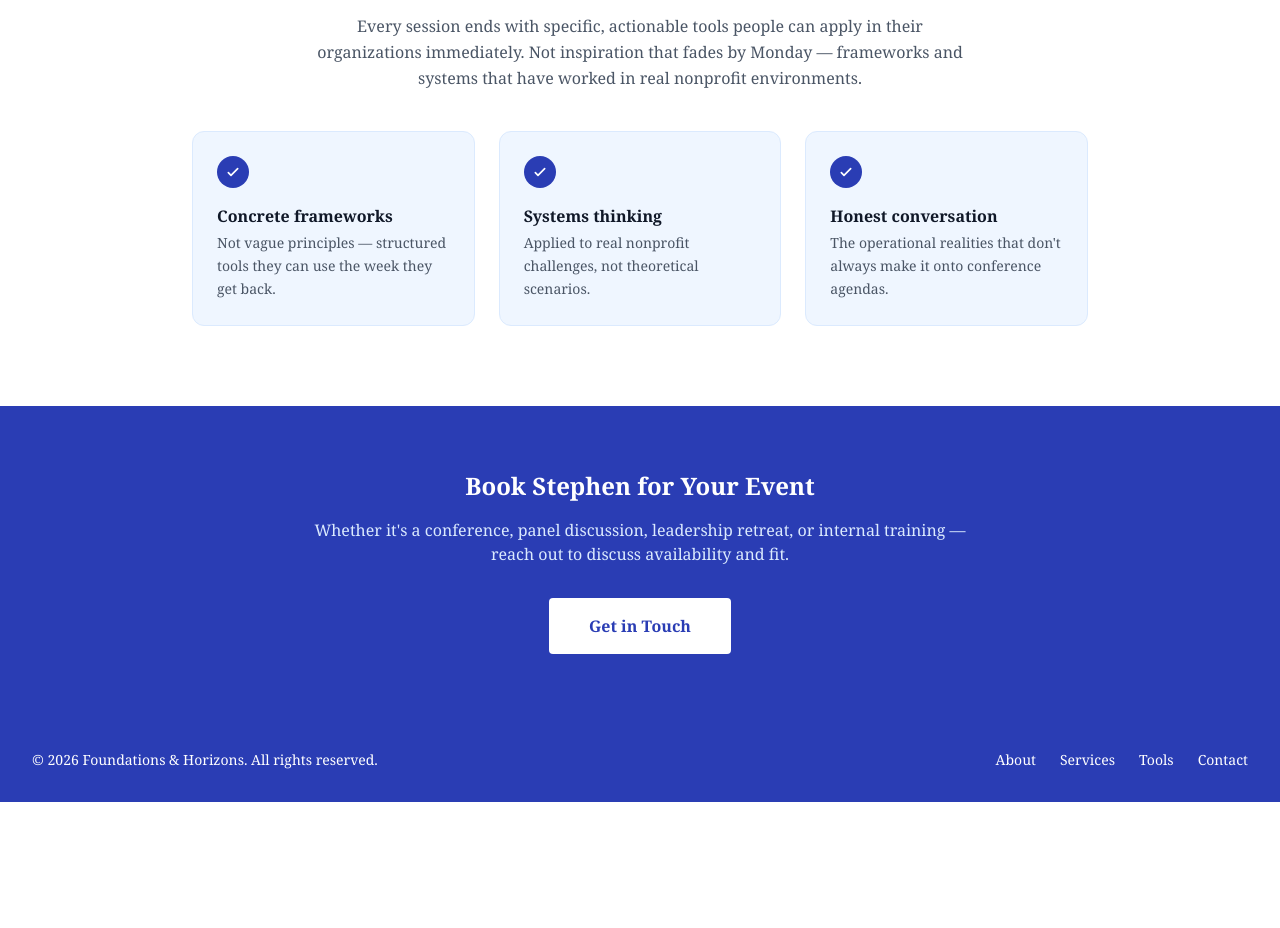
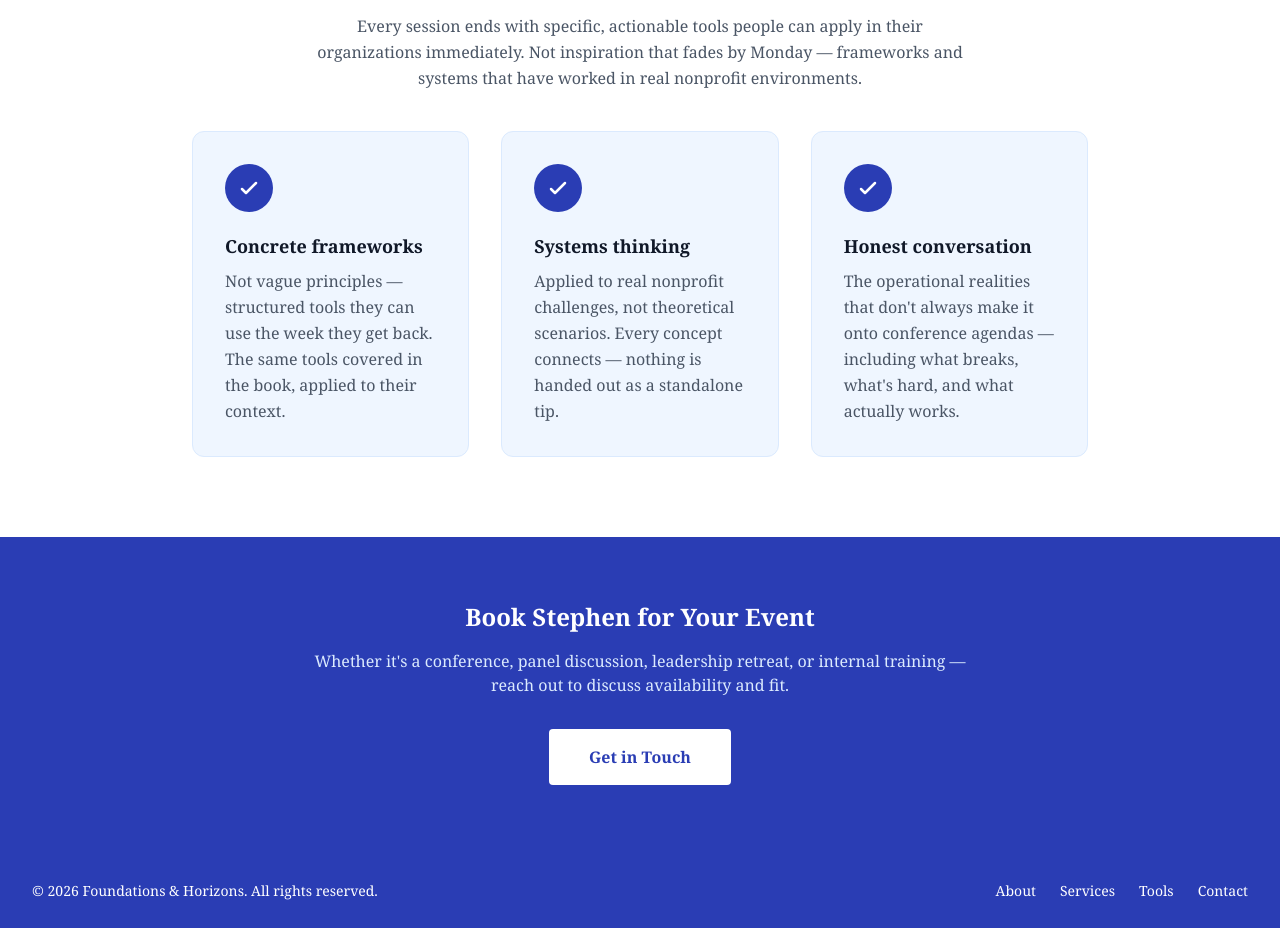
Before and after one commit to Foundations-and-Horizons/Website, a Next.js app: page /speaking in a window 1280 px wide. Shown: the part 3608-4536 px from the top of the page. Before the commit the page ends 4410 px from the top, so only its background shows below. Built offline with nearby package versions, Linux system fonts and the light colour scheme.

Commit message:
Enlarge takeaway cards to match topic card scale

```diff
--- a/app/(marketing)/speaking/page.tsx
+++ b/app/(marketing)/speaking/page.tsx
@@ -125,20 +125,20 @@ export default function SpeakingPage() {
               Every session ends with specific, actionable tools people can apply in their organizations immediately. Not inspiration that fades by Monday — frameworks and systems that have worked in real nonprofit environments.
             </p>
           </div>
-          <div className="grid grid-cols-1 md:grid-cols-3 gap-6">
+          <div className="grid grid-cols-1 md:grid-cols-3 gap-8">
             {[
-              { label: "Concrete frameworks", detail: "Not vague principles — structured tools they can use the week they get back." },
-              { label: "Systems thinking", detail: "Applied to real nonprofit challenges, not theoretical scenarios." },
-              { label: "Honest conversation", detail: "The operational realities that don't always make it onto conference agendas." },
+              { label: "Concrete frameworks", detail: "Not vague principles — structured tools they can use the week they get back. The same tools covered in the book, applied to their context." },
+              { label: "Systems thinking", detail: "Applied to real nonprofit challenges, not theoretical scenarios. Every concept connects — nothing is handed out as a standalone tip." },
+              { label: "Honest conversation", detail: "The operational realities that don't always make it onto conference agendas — including what breaks, what's hard, and what actually works." },
             ].map((item) => (
-              <div key={item.label} className="bg-blue-50 border border-blue-100 rounded-xl p-6">
-                <div className="w-8 h-8 rounded-full bg-[#2a3db4] flex items-center justify-center mb-4">
-                  <svg className="w-4 h-4 text-white" fill="none" stroke="currentColor" viewBox="0 0 24 24">
+              <div key={item.label} className="bg-blue-50 border border-blue-100 rounded-xl p-8">
+                <div className="w-12 h-12 rounded-full bg-[#2a3db4] flex items-center justify-center mb-5">
+                  <svg className="w-6 h-6 text-white" fill="none" stroke="currentColor" viewBox="0 0 24 24">
                     <path strokeLinecap="round" strokeLinejoin="round" strokeWidth={2.5} d="M5 13l4 4L19 7" />
                   </svg>
                 </div>
-                <h3 className="font-semibold text-gray-900 mb-1">{item.label}</h3>
-                <p className="text-gray-600 text-sm leading-relaxed">{item.detail}</p>
+                <h3 className="text-lg font-bold text-gray-900 mb-2">{item.label}</h3>
+                <p className="text-gray-600 text-base leading-relaxed">{item.detail}</p>
               </div>
             ))}
           </div>
```
